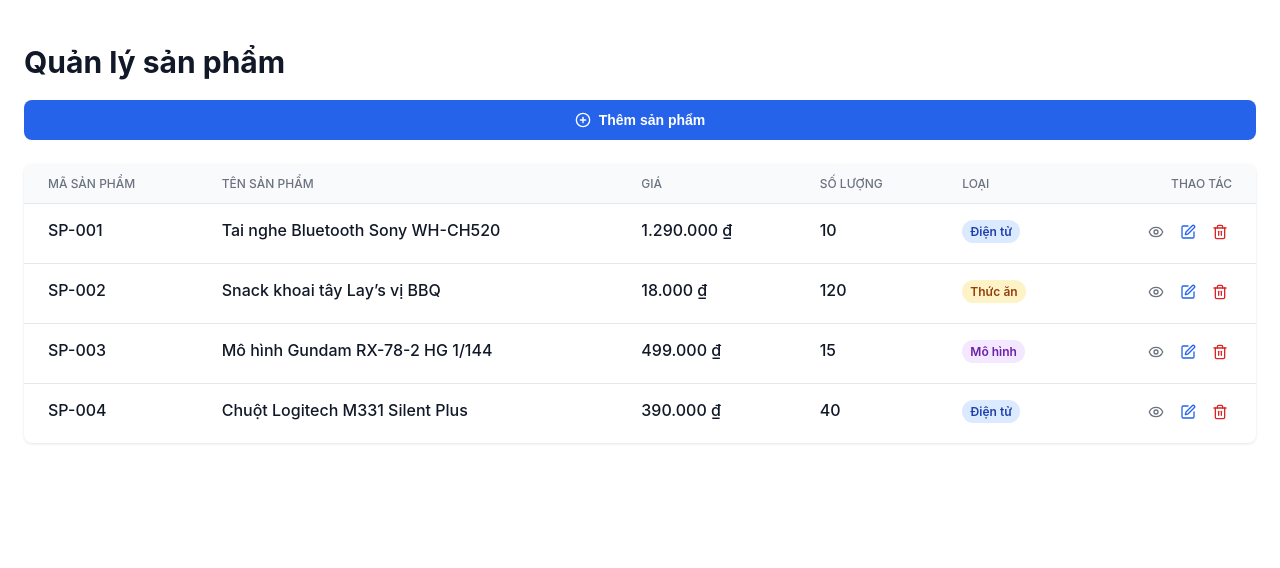
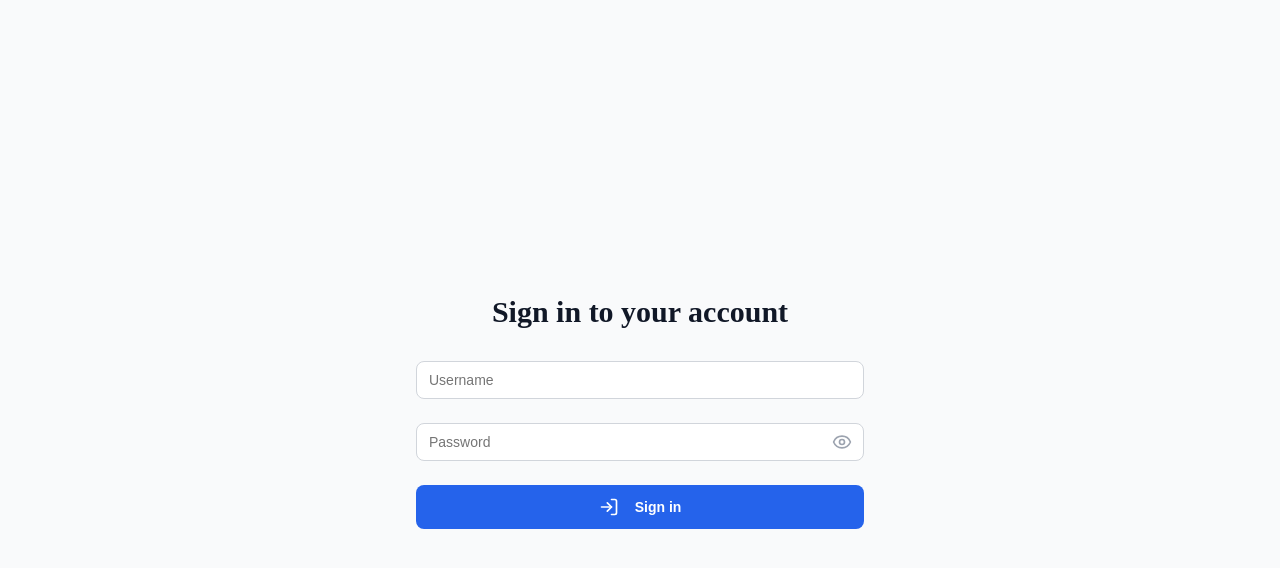
Before and after one commit to vu-tm/FLOGINFE_BE, a React (Create React App) app in the folder frontend/: page /login in a window 1280 px wide. Shown: the top 568 px of the page. Built offline with nearby package versions, Linux system fonts and the light colour scheme.

Commit message:
xu ly router

```diff
--- a/frontend/src/App.jsx
+++ b/frontend/src/App.jsx
@@ -1,17 +1,17 @@
-import { BrowserRouter } from 'react-router-dom';
+import { Navigate, Routes, Route } from 'react-router-dom';
 import Login from './components/Login/Login';
 import ProductList from './components/Product/ProductList';
 
 function App() {
   return (
-    <div>
+    <>
+      <Routes >
+        <Route path="/" element={<Navigate to="/login" />} />
+        <Route path="/login" element={<Login />} />
 
-
-      <BrowserRouter >
-        {/* <Login /> */}
-        <ProductList />
-      </BrowserRouter>
-    </div>
+        <Route path="products" element={<ProductList />} />
+      </Routes>
+    </>
   );
 }
 
--- a/frontend/src/components/Login/Login.jsx
+++ b/frontend/src/components/Login/Login.jsx
@@ -12,7 +12,7 @@ export default function Login() {
     if (username === "admin" && password === "123") {
       // Lưu trạng thái đăng nhập (vd: localStorage)
       localStorage.setItem("isLoggedIn", "true");
-      navigate("/dashboard");
+      navigate("/products");
     } else {
       alert("Sai tài khoản hoặc mật khẩu!");
     }
--- a/frontend/src/index.js
+++ b/frontend/src/index.js
@@ -2,12 +2,15 @@ import React from 'react';
 import ReactDOM from 'react-dom/client';
 import App from './App';
 import reportWebVitals from './reportWebVitals';
+import { BrowserRouter } from 'react-router-dom';
 
 const root = ReactDOM.createRoot(document.getElementById('root'));
 root.render(
-  <React.StrictMode>
-    <App />
-  </React.StrictMode>
+  <BrowserRouter>
+    <React.StrictMode>
+      <App />
+    </React.StrictMode>
+  </BrowserRouter>
 );
 
 // If you want to start measuring performance in your app, pass a function
```
